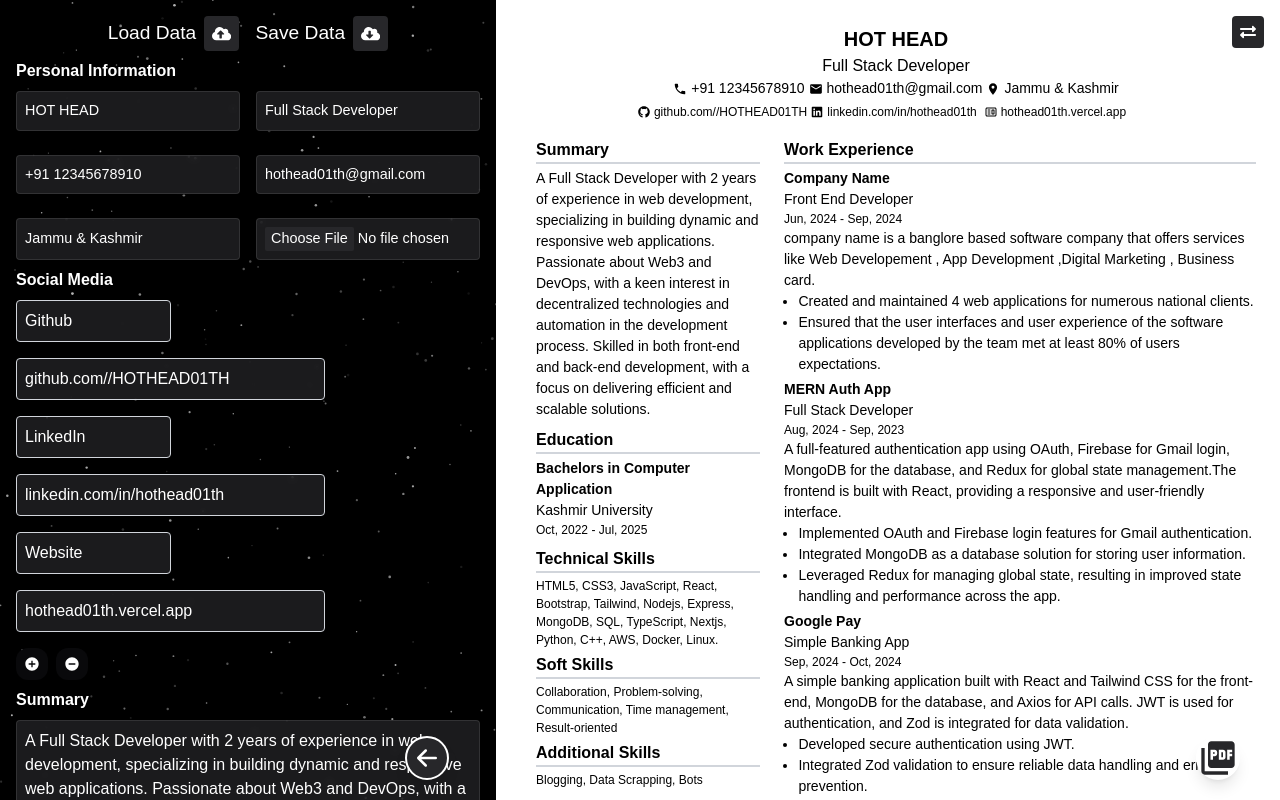
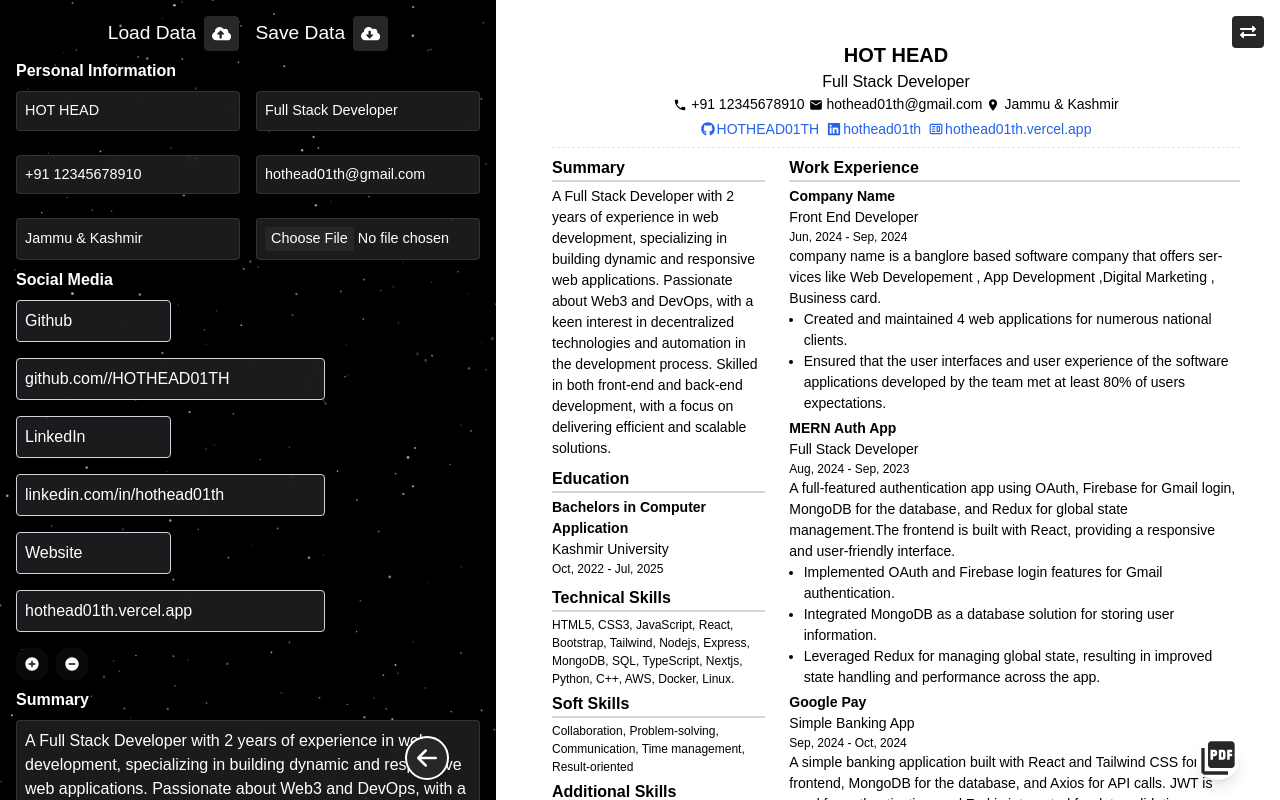
Before and after one commit to rdout2/resume_builder, a Next.js app: page /builder in a window 1280 px wide. Built offline with nearby package versions, Linux system fonts and the light colour scheme.

Commit message:
update readme

```diff
--- a/components/preview/Preview.jsx
+++ b/components/preview/Preview.jsx
@@ -166,22 +166,12 @@ const Preview = () => {
       <A4PageWrapper>
         <DragDropContext onDragEnd={currentTemplate === "template1" ? onDragEnd : handleTemplateTwoDragEnd}>
           {currentTemplate === "template1" ? (
-            <div className="f-col items-center mb-1">
-              {resumeData.profilePicture.length > 0 && (
-                <div className="w-24 h-24 rounded-full overflow-hidden border-2 border-[rgb(5,234,250)]">
-                  <Image
-                    src={resumeData.profilePicture}
-                    alt="profile"
-                    width={100}
-                    height={100}
-                    className="object-cover h-full w-full"
-                  />
-                </div>
-              )}
+            <div className="w-full h-full bg-white p-4">
+              <div className="text-center mb-2">
                 <h1 className="name">{resumeData.name}</h1>
                 <p className="profession">{resumeData.position}</p>
                 <ContactInfo
-                mainclass="flex flex-row gap-1 mb-1 contact"
+                  mainclass="flex flex-row gap-1 contact justify-center"
                   linkclass="inline-flex items-center gap-1"
                   teldata={resumeData.contactInformation}
                   emaildata={resumeData.email}
@@ -190,7 +180,7 @@ const Preview = () => {
                   emailicon={<MdEmail />}
                   addressicon={<MdLocationOn />}
                 />
-              <div className="grid grid-cols-3 gap-1">
+                <div className="flex justify-center items-center gap-2 mt-1 text-sm">
                   {resumeData.socialMedia.map((socialMedia, index) => {
                     return (
                       <a
@@ -200,18 +190,18 @@ const Preview = () => {
                         title={socialMedia.socialMedia}
                         target="_blank"
                         rel="noreferrer"
-                      className="inline-flex items-center gap-1 social-media"
-                      style={socialMedia.link.length > 32 ? { wordWrap: "break-word", display: "inline-block" } : {}}
+                        className="inline-flex items-center gap-[2px] text-blue-600 hover:text-blue-800 transition-colors"
                       >
                         {icons.map((icon, index) => {
                           if (icon.name === socialMedia.socialMedia.toLowerCase()) {
-                          return <span key={index}>{icon.icon}</span>;
+                            return <span key={index} className="text-sm">{icon.icon}</span>;
                           }
                         })}
-                      {socialMedia.link}
+                        {socialMedia.link.split('/').pop()}
                       </a>
                     );
                   })}
+                </div>
               </div>
               <hr className="border-dashed my-2" />
               {/* two column start */}
```
Also changed, not shown: 1 other file (tests, documents, lock files or other folders). Lines whose indentation alone changed are shown as unchanged.
